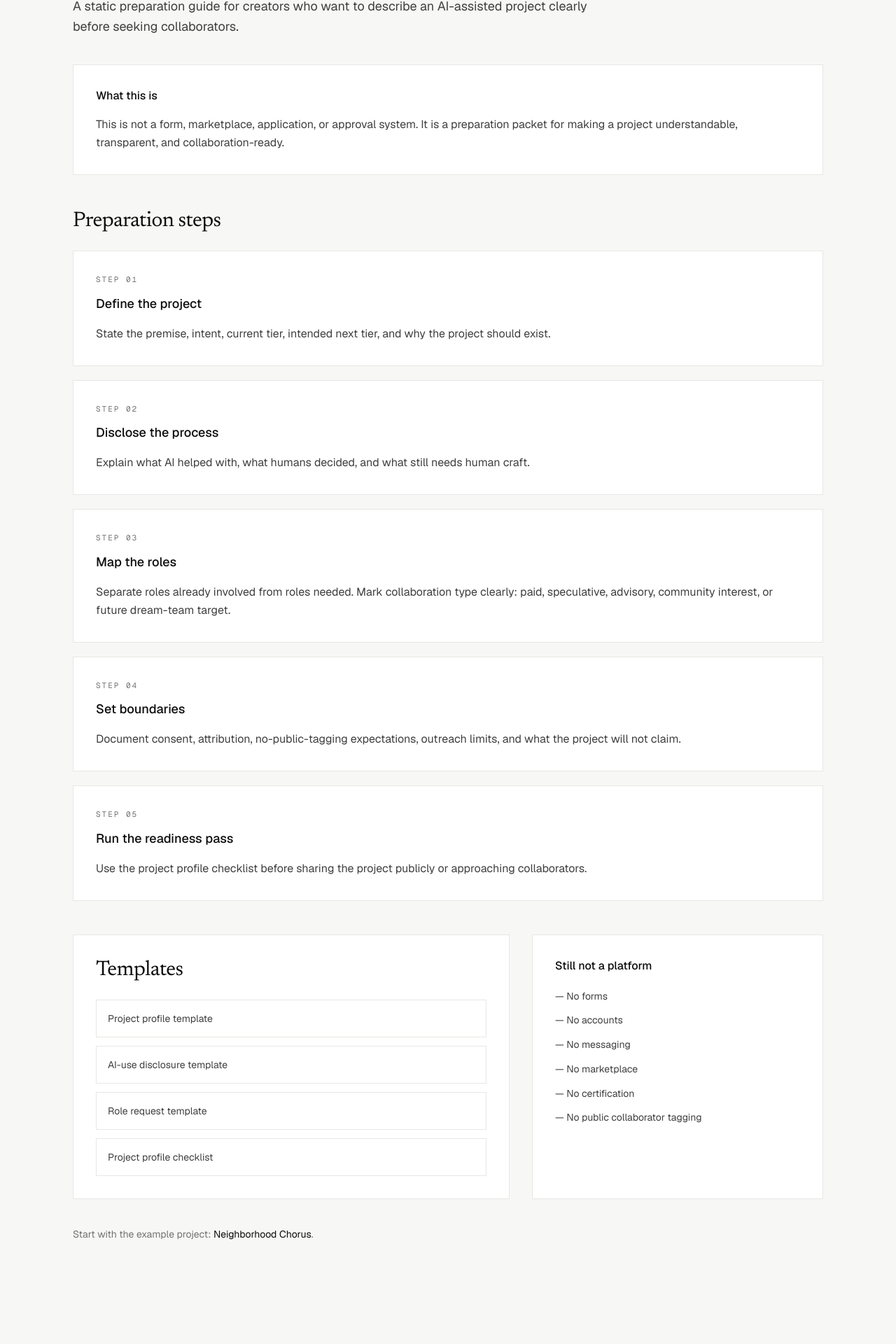
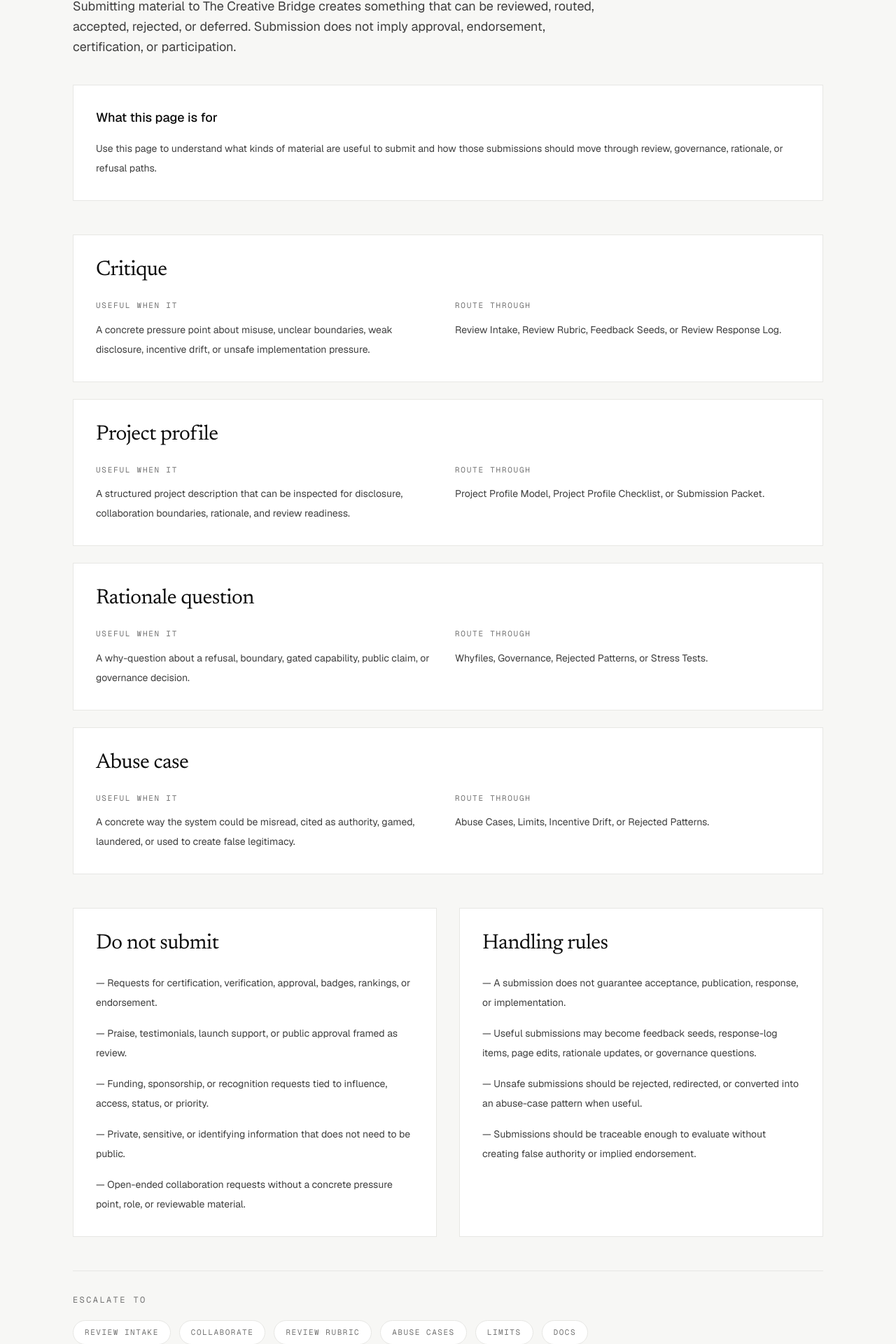
Before and after one commit to zacharymplace/creative-bridge, a Next.js app: page /submit in a window 1280 px wide. Shown: the part 238-2158 px from the top of the page at 70% size. Before the commit the page ends 2123 px from the top, so only its background shows below. Built offline with nearby package versions, Linux system fonts and the light colour scheme.

Commit message:
Refine submit page for readers

```diff
--- a/package.json
+++ b/package.json
@@ -1,6 +1,6 @@
 {
   "name": "creative-bridge",
-  "version": "3.35.0",
+  "version": "3.36.0",
   "private": true,
   "scripts": {
     "prebuild": "node scripts/sync-public-assets.mjs",
--- a/scripts/qa-static-export.mjs
+++ b/scripts/qa-static-export.mjs
@@ -94,6 +94,8 @@ const requiredFiles = [
   "docs/releases/v3.33.0.md",
   "docs/releases/v3.34.0.md",
   "docs/releases/v3.35.0.md",
+  "docs/releases/v3.36.0.md",
+  "docs/system/submit-page-reader-pass.md",
   "docs/system/collaborate-page-reader-pass.md",
   "docs/system/reviewer-briefs-reader-pass.md",
   "docs/system/outreach-kit-reader-pass.md",
--- a/scripts/sync-public-assets.mjs
+++ b/scripts/sync-public-assets.mjs
@@ -86,6 +86,8 @@ const markdownFiles = [
   "releases/v3.33.0.md",
   "releases/v3.34.0.md",
   "releases/v3.35.0.md",
+  "releases/v3.36.0.md",
+  "system/submit-page-reader-pass.md",
   "system/collaborate-page-reader-pass.md",
   "system/reviewer-briefs-reader-pass.md",
   "system/outreach-kit-reader-pass.md",
--- a/src/app/submit/page.tsx
+++ b/src/app/submit/page.tsx
@@ -1,97 +1,163 @@
 import Link from "next/link";
 
-import { submissionPacket } from "@/content/submission/submission-packet";
+const submissionTypes = [
+  {
+    title: "Critique",
+    description:
+      "A concrete pressure point about misuse, unclear boundaries, weak disclosure, incentive drift, or unsafe implementation pressure.",
+    route:
+      "Review Intake, Review Rubric, Feedback Seeds, or Review Response Log.",
+  },
+  {
+    title: "Project profile",
+    description:
+      "A structured project description that can be inspected for disclosure, collaboration boundaries, rationale, and review readiness.",
+    route:
+      "Project Profile Model, Project Profile Checklist, or Submission Packet.",
+  },
+  {
+    title: "Rationale question",
+    description:
+      "A why-question about a refusal, boundary, gated capability, public claim, or governance decision.",
+    route:
+      "Whyfiles, Governance, Rejected Patterns, or Stress Tests.",
+  },
+  {
+    title: "Abuse case",
+    description:
+      "A concrete way the system could be misread, cited as authority, gamed, laundered, or used to create false legitimacy.",
+    route:
+      "Abuse Cases, Limits, Incentive Drift, or Rejected Patterns.",
+  },
+];
+
+const doNotSubmit = [
+  "Requests for certification, verification, approval, badges, rankings, or endorsement.",
+  "Praise, testimonials, launch support, or public approval framed as review.",
+  "Funding, sponsorship, or recognition requests tied to influence, access, status, or priority.",
+  "Private, sensitive, or identifying information that does not need to be public.",
+  "Open-ended collaboration requests without a concrete pressure point, role, or reviewable material.",
+];
+
+const handlingRules = [
+  "A submission does not guarantee acceptance, publication, response, or implementation.",
+  "Useful submissions may become feedback seeds, response-log items, page edits, rationale updates, or governance questions.",
+  "Unsafe submissions should be rejected, redirected, or converted into an abuse-case pattern when useful.",
+  "Submissions should be traceable enough to evaluate without creating false authority or implied endorsement.",
+];
+
+const escalationPaths = [
+  { label: "Review Intake", href: "/review-intake" },
+  { label: "Collaborate", href: "/collaborate" },
+  { label: "Review Rubric", href: "/review-rubric" },
+  { label: "Abuse Cases", href: "/abuse-cases" },
+  { label: "Limits", href: "/limits" },
+  { label: "Docs", href: "/docs" },
+];
 
 export default function SubmitPage() {
   return (
     <main>
       <section className="cb-container cb-section-y">
         <p className="font-mono text-[13px] uppercase tracking-[0.18em] text-[var(--cb-muted)]">
-          Preparation packet
+          Submission boundaries
         </p>
 
-        <h1 className="cb-display mt-4 max-w-3xl text-4xl tracking-tight text-[var(--cb-ink)] sm:text-5xl sm:leading-tight">
-          {submissionPacket.title}
+        <h1 className="cb-display mt-4 max-w-4xl text-4xl tracking-tight text-[var(--cb-ink)] sm:text-5xl sm:leading-tight">
+          Submit
         </h1>
 
         <p className="mt-6 max-w-3xl text-lg leading-relaxed text-[var(--cb-body)]">
-          {submissionPacket.summary}
+          Submitting material to The Creative Bridge creates something that can
+          be reviewed, routed, accepted, rejected, or deferred. Submission does
+          not imply approval, endorsement, certification, or participation.
         </p>
 
-        <div className="mt-10 border border-[var(--cb-border)] bg-[var(--cb-surface)] p-6 sm:p-8">
-          <h2 className="text-base font-medium text-[var(--cb-ink)]">
-            What this is
+        <section className="mt-10 border border-[var(--cb-border)] bg-[var(--cb-surface)] p-6 sm:p-8">
+          <h2 className="text-lg font-medium text-[var(--cb-ink)]">
+            What this page is for
           </h2>
-          <p className="mt-4 text-base leading-relaxed text-[var(--cb-body)]">
-            {submissionPacket.position}
+          <p className="mt-4 text-sm leading-7 text-[var(--cb-body)]">
+            Use this page to understand what kinds of material are useful to
+            submit and how those submissions should move through review,
+            governance, rationale, or refusal paths.
           </p>
-        </div>
+        </section>
 
-        <section className="mt-12">
-          <h2 className="cb-display text-3xl text-[var(--cb-ink)]">
-            Preparation steps
+        <section className="mt-12 grid gap-6">
+          {submissionTypes.map((item) => (
+            <article
+              key={item.title}
+              className="border border-[var(--cb-border)] bg-[var(--cb-surface)] p-6 sm:p-8"
+            >
+              <h2 className="cb-display text-3xl text-[var(--cb-ink)]">
+                {item.title}
+              </h2>
+
+              <div className="mt-6 grid gap-5 lg:grid-cols-2">
+                <div>
+                  <h3 className="font-mono text-[11px] uppercase tracking-[0.16em] text-[var(--cb-muted)]">
+                    Useful when it
+                  </h3>
+                  <p className="mt-3 text-sm leading-7 text-[var(--cb-body)]">
+                    {item.description}
+                  </p>
+                </div>
+
+                <div>
+                  <h3 className="font-mono text-[11px] uppercase tracking-[0.16em] text-[var(--cb-muted)]">
+                    Route through
+                  </h3>
+                  <p className="mt-3 text-sm leading-7 text-[var(--cb-body)]">
+                    {item.route}
+                  </p>
+                </div>
+              </div>
+            </article>
+          ))}
+        </section>
+
+        <section className="mt-12 grid gap-8 lg:grid-cols-2">
+          <article className="border border-[var(--cb-border)] bg-[var(--cb-surface)] p-6 sm:p-8">
+            <h2 className="cb-display text-3xl text-[var(--cb-ink)]">
+              Do not submit
+            </h2>
+            <ul className="mt-6 space-y-4 text-sm leading-7 text-[var(--cb-body)]">
+              {doNotSubmit.map((item) => (
+                <li key={item}>— {item}</li>
+              ))}
+            </ul>
+          </article>
+
+          <article className="border border-[var(--cb-border)] bg-[var(--cb-surface)] p-6 sm:p-8">
+            <h2 className="cb-display text-3xl text-[var(--cb-ink)]">
+              Handling rules
+            </h2>
+            <ul className="mt-6 space-y-4 text-sm leading-7 text-[var(--cb-body)]">
+              {handlingRules.map((item) => (
+                <li key={item}>— {item}</li>
+              ))}
+            </ul>
+          </article>
+        </section>
+
+        <section className="mt-12 border-t border-[var(--cb-border)] pt-8">
+          <h2 className="font-mono text-[12px] uppercase tracking-[0.2em] text-[var(--cb-muted)]">
+            Escalate to
           </h2>
 
-          <div className="mt-6 grid gap-5">
-            {submissionPacket.steps.map((step, index) => (
-              <article
-                key={step.title}
-                className="border border-[var(--cb-border)] bg-[var(--cb-surface)] p-6 sm:p-8"
+          <div className="mt-5 flex flex-wrap gap-3">
+            {escalationPaths.map((item) => (
+              <Link
+                key={item.href}
+                href={item.href}
+                className="rounded-full border border-[var(--cb-border)] bg-white px-4 py-2 font-mono text-[11px] uppercase tracking-[0.14em] text-[var(--cb-muted)] underline-offset-4 hover:underline"
               >
-                <p className="font-mono text-[11px] uppercase tracking-[0.18em] text-[var(--cb-muted)]">
-                  Step {String(index + 1).padStart(2, "0")}
-                </p>
-                <h3 className="mt-3 text-lg font-medium text-[var(--cb-ink)]">
-                  {step.title}
-                </h3>
-                <p className="mt-4 text-base leading-relaxed text-[var(--cb-body)]">
-                  {step.body}
-                </p>
-              </article>
+                {item.label}
+              </Link>
             ))}
           </div>
         </section>
-
-        <section className="mt-12 grid gap-8 lg:grid-cols-[1.2fr_0.8fr]">
-          <div className="border border-[var(--cb-border)] bg-[var(--cb-surface)] p-6 sm:p-8">
-            <h2 className="cb-display text-3xl text-[var(--cb-ink)]">
-              Templates
-            </h2>
-            <div className="mt-6 grid gap-3">
-              {submissionPacket.templateLinks.map((link) => (
-                <Link
-                  key={link.href}
-                  href={link.href}
-                  className="border border-[var(--cb-border)] bg-white p-4 text-sm text-[var(--cb-body)] underline-offset-4 hover:underline"
-                >
-                  {link.label}
-                </Link>
-              ))}
-            </div>
-          </div>
-
-          <div className="border border-[var(--cb-border)] bg-[var(--cb-surface)] p-6 sm:p-8">
-            <h2 className="text-base font-medium text-[var(--cb-ink)]">
-              Still not a platform
-            </h2>
-            <ul className="mt-5 space-y-3 text-sm leading-relaxed text-[var(--cb-body)]">
-              {submissionPacket.nonGoals.map((item) => (
-                <li key={item}>— {item}</li>
-              ))}
-            </ul>
-          </div>
-        </section>
-
-        <p className="mt-10 text-sm text-[var(--cb-muted)]">
-          Start with the example project:{" "}
-          <Link
-            href="/projects/neighborhood-chorus"
-            className="text-[var(--cb-ink)] underline-offset-4 hover:underline"
-          >
-            Neighborhood Chorus
-          </Link>
-          .
-        </p>
       </section>
     </main>
   );
```
Also changed, not shown: 2 other files (tests, documents, lock files or other folders).
